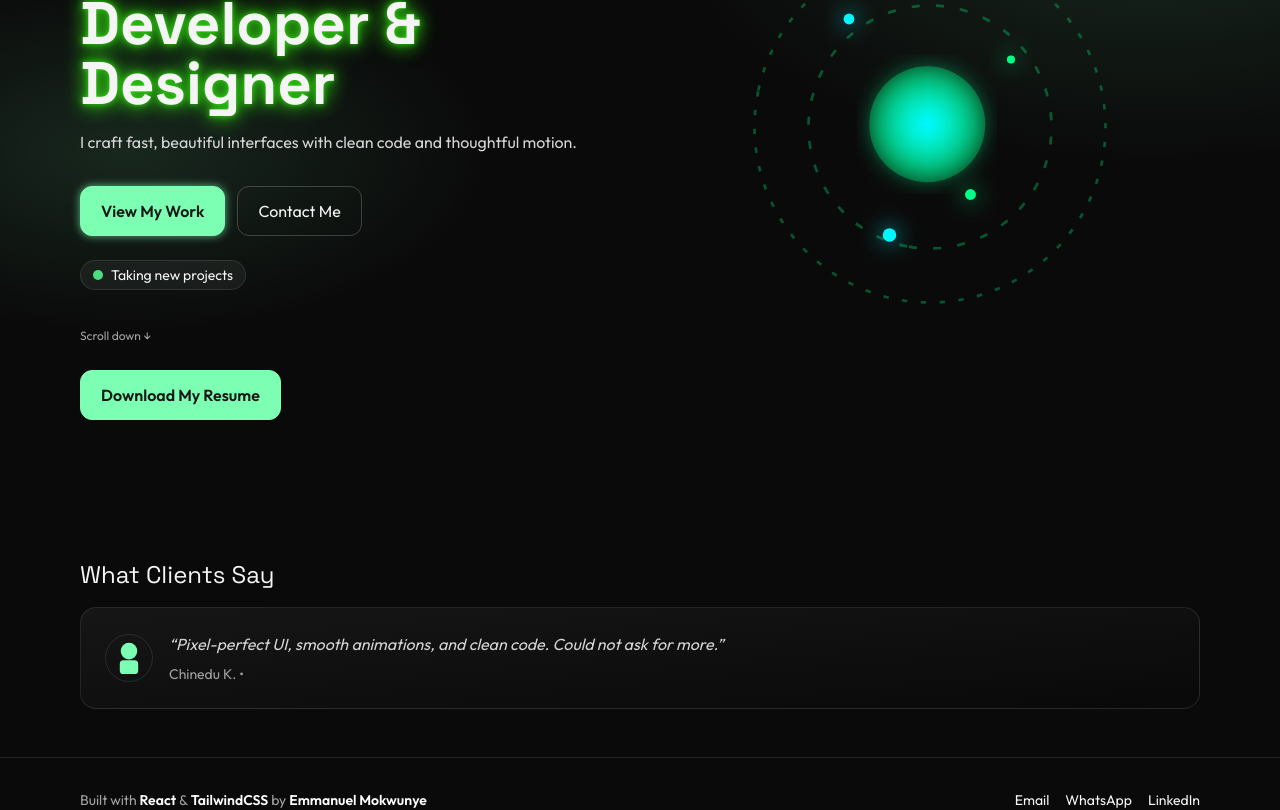
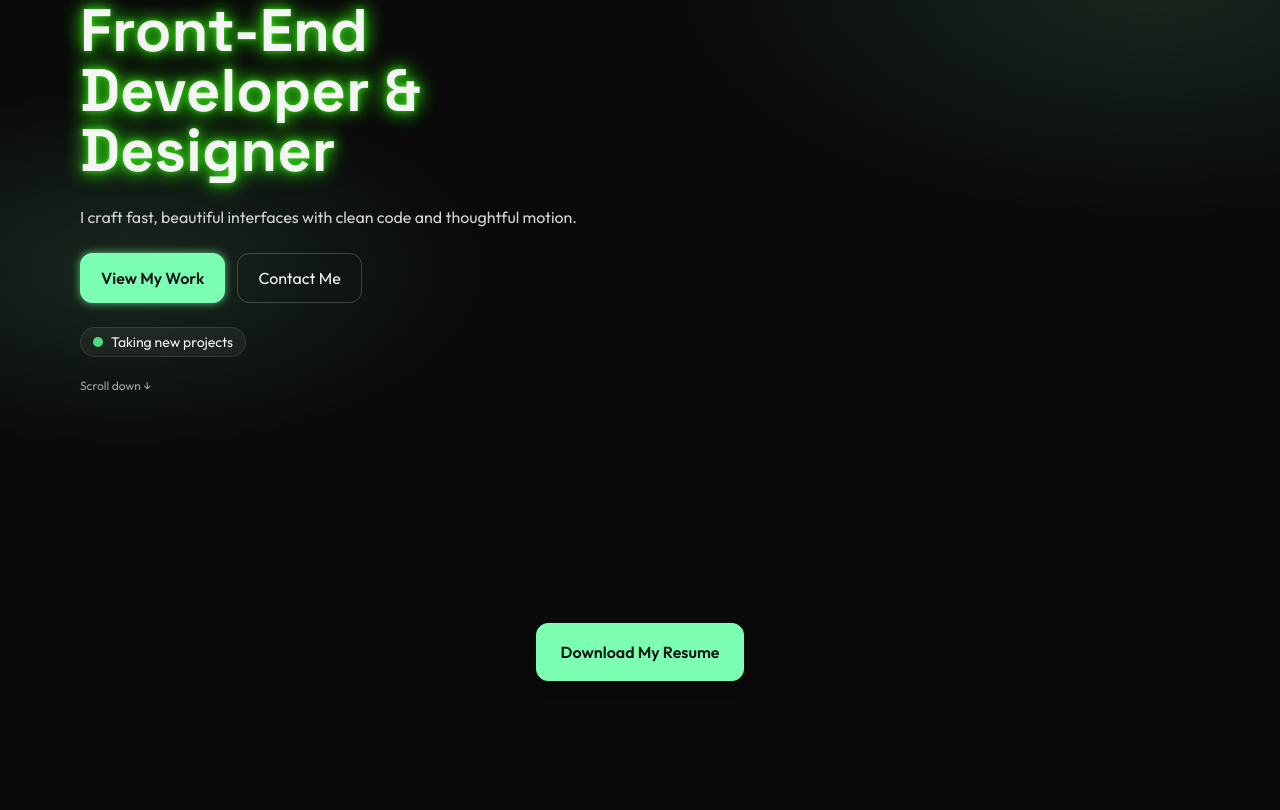
Before and after one commit to Emmymoks/Emmymoks-portfolio, a React (Vite) app: page / in a window 1280 px wide. Shown: the part 310-1120 px from the top of the page. Built offline with nearby package versions, Linux system fonts and the light colour scheme; the HTML template or start-up script is replaced by a standard one.

Commit message:
Update Home.jsx

```diff
--- a/src/pages/Home.jsx
+++ b/src/pages/Home.jsx
@@ -1,9 +1,8 @@
 import { Link } from "react-router-dom";
-import { useEffect, useState } from "react";
+import { useEffect, useState, useRef } from "react";
 import HeroAnimatedSVG from "../components/HeroAnimatedSVG.jsx";
 import Availability from "../components/Availability.jsx";
 import ParallaxSection from "../components/ParallaxSection.jsx";
-import PortfolioGrid from "../components/PortfolioGrid.jsx";
 import Testimonials from "../components/Testimonials.jsx";
 
 // Typewriter Hook (runs once, no loop)
@@ -13,8 +12,7 @@ function useTypewriter(words, speed = 120) {
   const [wordIndex, setWordIndex] = useState(0);
 
   useEffect(() => {
-    if (wordIndex >= words.length) return; // stop after last word finishes
-
+    if (wordIndex >= words.length) return;
     const currentWord = words[wordIndex];
     if (index < currentWord.length) {
       const timeout = setTimeout(() => {
@@ -28,87 +26,126 @@ function useTypewriter(words, speed = 120) {
   return text;
 }
 
+// Scroll reveal hook
+function useScrollReveal(ref) {
+  const [isVisible, setIsVisible] = useState(false);
+
+  useEffect(() => {
+    const element = ref.current;
+    if (!element) return;
+
+    const observer = new IntersectionObserver(
+      ([entry]) => setIsVisible(entry.isIntersecting),
+      { threshold: 0.2 }
+    );
+
+    observer.observe(element);
+    return () => observer.disconnect();
+  }, [ref]);
+
+  return isVisible;
+}
+
 export default function Home() {
-  const typewriterText = useTypewriter(
-    ["Front-End Developer & Designer"],
-    120 // typing speed
-  );
+  const typewriterText = useTypewriter(["Front-End Developer & Designer"], 100);
+
+  const resumeRef = useRef(null);
+  const heroRef = useRef(null);
+  const testimonialRef = useRef(null);
+
+  const showResume = useScrollReveal(resumeRef);
+  const heroVisible = useScrollReveal(heroRef);
+  const testimonialVisible = useScrollReveal(testimonialRef);
 
   return (
-    <div>
+    <div className="overflow-hidden">
       {/* Hero Section */}
-      <section className="max-w-6xl mx-auto px-4 py-16 grid gap-10 lg:grid-cols-2 items-center">
-        {/* Left Column - Text */}
-        <div className="text-center lg:text-left">
-          {/* Float Animation for "Hi, I'm" */}
-          <p className="uppercase tracking-[.3em] text-neutral-300 text-sm mb-4 animate-float">
+      <section
+        ref={heroRef}
+        className={`max-w-6xl mx-auto px-4 py-20 grid gap-10 lg:grid-cols-2 items-center transition-all duration-700 ${
+          heroVisible ? "opacity-100 translate-y-0" : "opacity-0 translate-y-10"
+        }`}
+      >
+        {/* Left Column */}
+        <div className="text-center lg:text-left space-y-6">
+          <p className="uppercase tracking-[.3em] text-neutral-300 text-sm">
             Hi, I'm
           </p>
 
-          {/* Float Animation for "Emmanuel" */}
           <h1 className="font-display text-4xl sm:text-5xl lg:text-6xl font-bold leading-tight">
-            <span className="inline-block animate-float">Emmanuel</span> —
-            <br />
-            <span className="neon">{typewriterText}</span>
+            <span className="block animate-float">Emmanuel</span>
+            <span className="block neon mt-2">{typewriterText}</span>
           </h1>
 
-          <p className="mt-4 text-neutral-300 max-w-prose mx-auto lg:mx-0">
-            I craft fast, beautiful interfaces with clean code and thoughtful
-            motion.
+          <p className="text-neutral-300 max-w-prose mx-auto lg:mx-0">
+            I craft fast, beautiful interfaces with clean code and thoughtful motion.
           </p>
 
           <div className="flex flex-col sm:flex-row gap-3 mt-8 justify-center lg:justify-start">
             <Link
               to="/portfolio"
-              className="px-5 py-3 rounded-xl border border-accent-500 text-neutral-900 bg-accent-500 font-semibold neon-btn"
-              data-hover
+              className="px-5 py-3 rounded-xl border border-accent-500 text-neutral-900 bg-accent-500 font-semibold neon-btn transition-transform hover:scale-105"
             >
               View My Work
             </Link>
             <Link
               to="/contact"
-              className="px-5 py-3 rounded-xl border border-white/20 hover:border-accent-500"
-              data-hover
+              className="px-5 py-3 rounded-xl border border-white/20 hover:border-accent-500 transition-transform hover:scale-105"
             >
               Contact Me
             </Link>
           </div>
 
-          <div className="mt-6">
-            <Availability status="open" note="Taking new projects" />
-          </div>
+          <Availability status="open" note="Taking new projects" />
 
+          {/* Scroll Down Indicator */}
           <div className="mt-10 text-xs text-neutral-400 animate-bounce">
             Scroll down ↓
           </div>
-
-          {/* Download Resume Button */}
-          <div className="mt-6">
-            <a
-              href="/my-resume.pdf"
-              download
-              className="inline-block px-5 py-3 rounded-xl border border-accent-500 text-neutral-900 bg-accent-500 font-semibold hover:bg-accent-600 transition"
-            >
-              Download My Resume
-            </a>
-          </div>
         </div>
 
-        {/* Right Column - Animated SVG (Hidden on mobile) */}
-        <div className="hidden lg:block">
+        {/* Right Column */}
+        <div className="hidden lg:block animate-fade-in-right">
           <HeroAnimatedSVG />
         </div>
       </section>
 
+      {/* Resume Button Section */}
+      <section
+        ref={resumeRef}
+        className={`max-w-6xl mx-auto px-4 py-20 flex justify-center transition-all duration-700 ${
+          showResume
+            ? "opacity-100 translate-y-0"
+            : "opacity-0 translate-y-10"
+        }`}
+      >
+        <a
+          href="/my-resume.pdf"
+          download
+          className="inline-block px-6 py-4 rounded-xl border border-accent-500 text-neutral-900 bg-accent-500 font-semibold hover:bg-accent-600 transition-transform hover:scale-105 shadow-lg"
+        >
+          Download My Resume
+        </a>
+      </section>
+
       {/* Testimonials Section with Parallax */}
       <ParallaxSection>
-        <section className="max-w-6xl mx-auto px-4 py-12">
-          <h2 className="font-display text-2xl mb-4">What Clients Say</h2>
+        <section
+          ref={testimonialRef}
+          className={`max-w-6xl mx-auto px-4 py-16 transition-all duration-700 ${
+            testimonialVisible
+              ? "opacity-100 translate-y-0"
+              : "opacity-0 translate-y-10"
+          }`}
+        >
+          <h2 className="font-display text-3xl font-bold mb-6 text-center">
+            What Clients Say
+          </h2>
           <Testimonials />
         </section>
       </ParallaxSection>
 
-      {/* Extra CSS Animations */}
+      {/* Animations */}
       <style>{`
         @keyframes float {
           0% { transform: translateY(0); }
@@ -117,7 +154,13 @@ export default function Home() {
         }
         .animate-float {
           animation: float 3s ease-in-out infinite;
-          display: inline-block;
+        }
+        @keyframes fade-in-right {
+          from { opacity: 0; transform: translateX(40px); }
+          to { opacity: 1; transform: translateX(0); }
+        }
+        .animate-fade-in-right {
+          animation: fade-in-right 1s ease forwards;
         }
       `}</style>
     </div>
```
